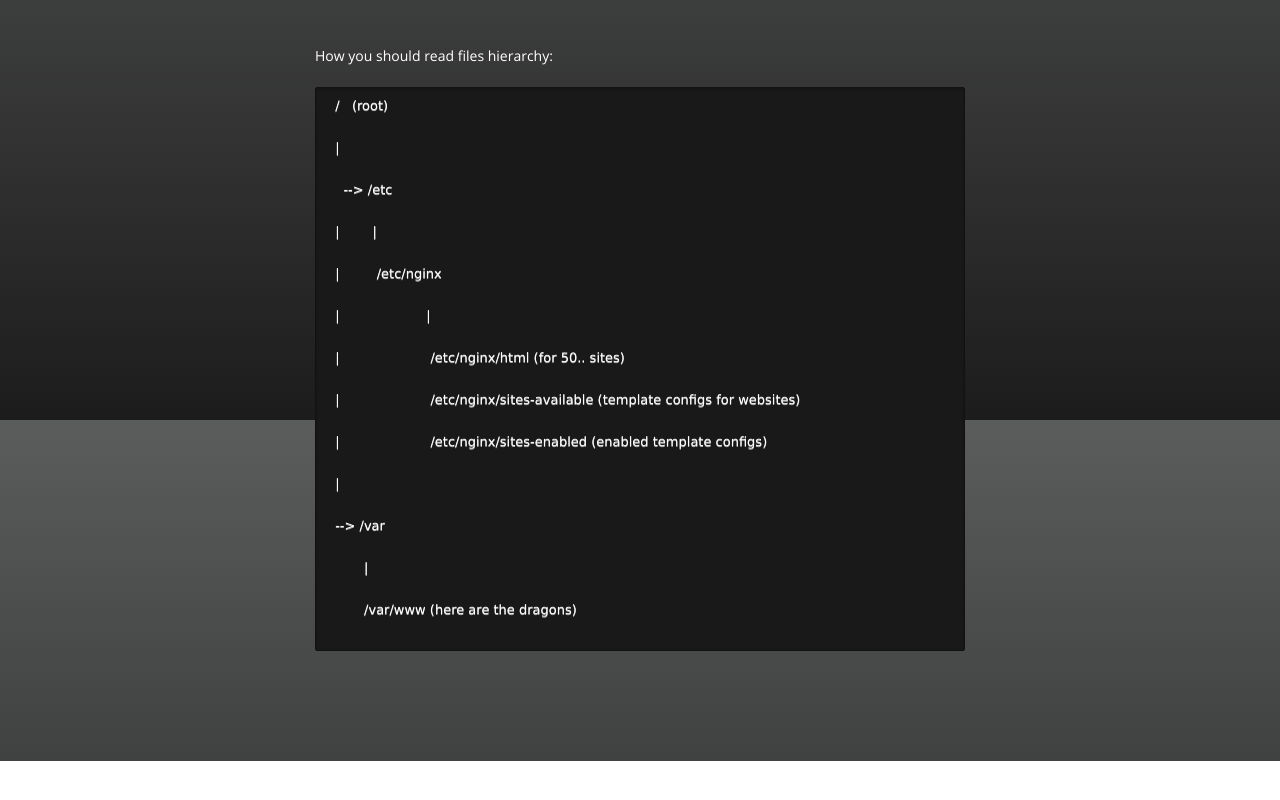
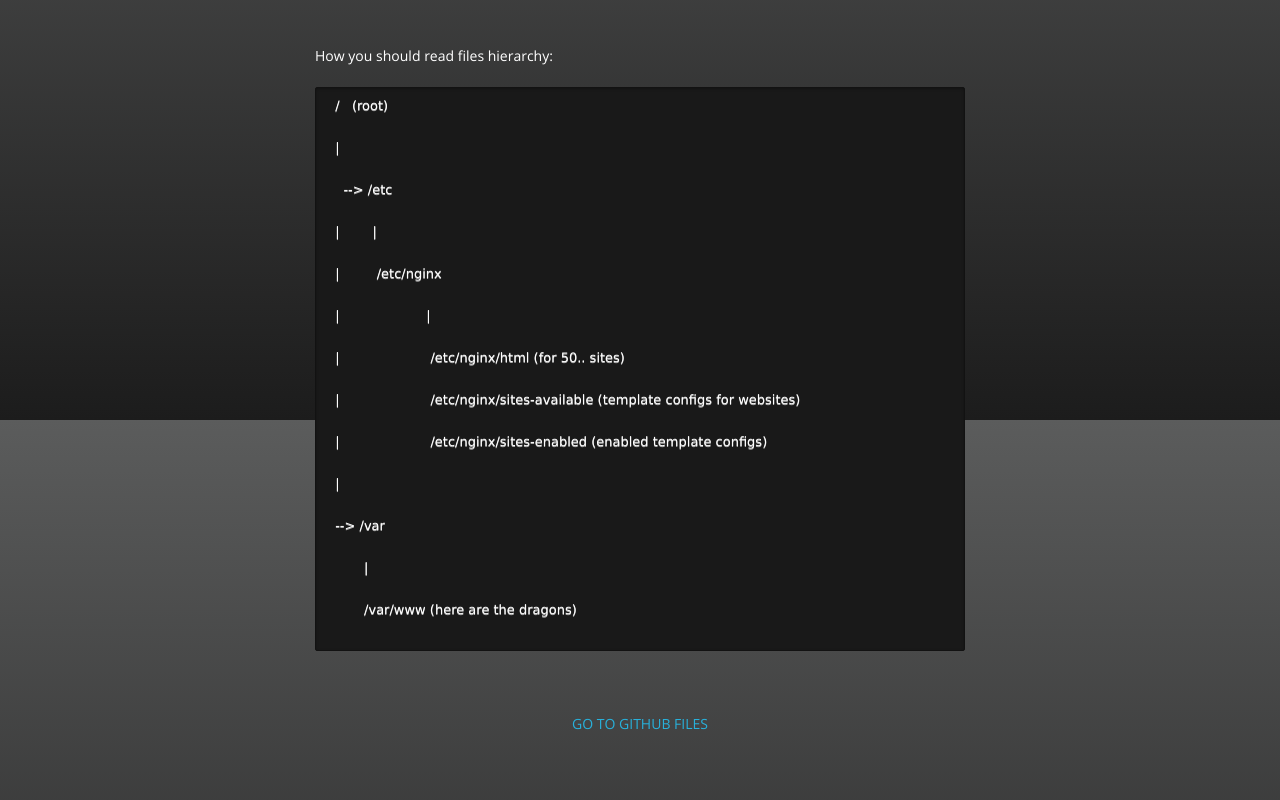
Before and after one commit to rkruk/Ubuntu-Nginx-PHP5-fpm-Varnish, a plain HTML site: page index.html in a window 1280 px wide. Shown: the part 1180-1980 px from the top of the page. Before the commit the page ends 1941 px from the top, so only its background shows below. Drawn offline with nearby package versions, Linux system fonts and the light colour scheme.

Commit message:
Update index.html

```diff
--- a/index.html
+++ b/index.html
@@ -99,6 +99,10 @@ How you should read files hierarchy:
         /var/www (here are the dragons)
 
 </code></pre>
+
+<br>
+<br>
+<center><a href="https://github.com/lostin8/ubuntu-nginx-php5-fpm-varnish/tree/master">GO TO GITHUB FILES</a></center>
       </section>
 
     </div>
```
